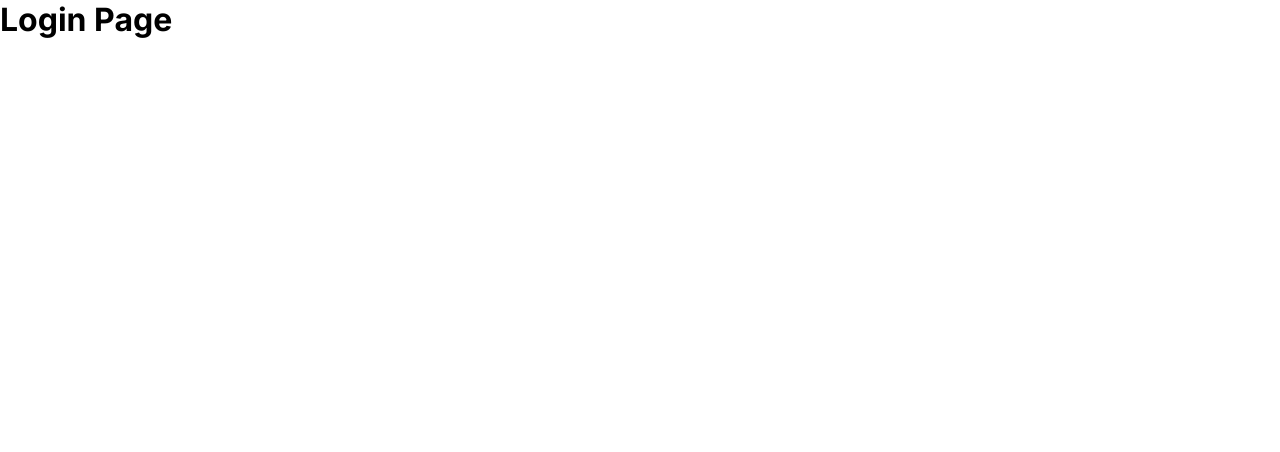
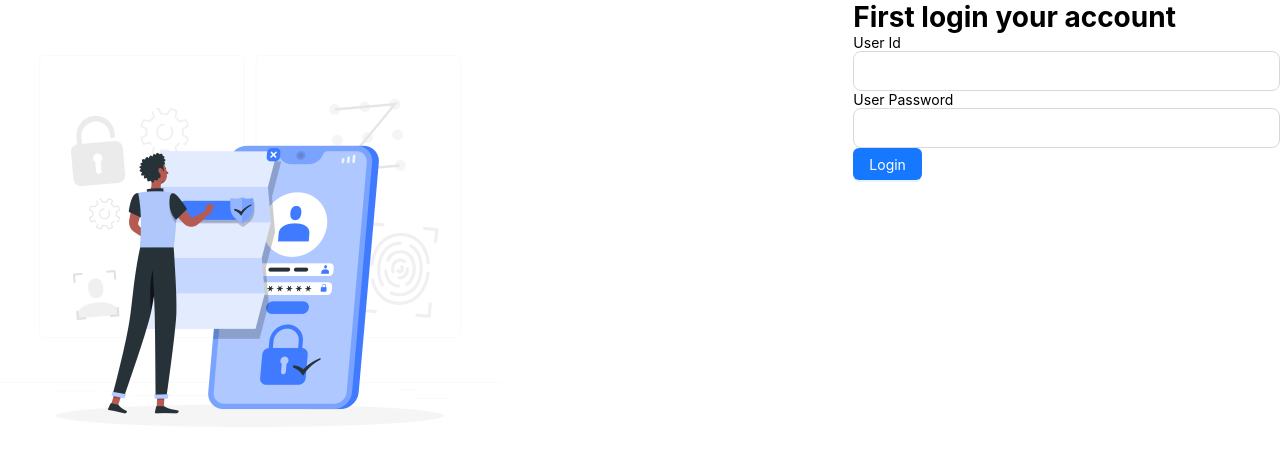
Before and after one commit to FaizulOsman/university-management-frontend, a Next.js app: page /login in a window 1280 px wide. Shown: the top 452 px of the page. Built offline with nearby package versions, Linux system fonts and the light colour scheme.

Commit message:
feat: login form created

```diff
--- a/src/app/login/page.tsx
+++ b/src/app/login/page.tsx
@@ -1,8 +1,51 @@
+"use client";
+
+import { Col, Row, Button } from "antd";
+import loginImage from "../../assets/login-image.png";
+import Image from "next/image";
+import Form from "@/components/Forms/Form";
+import FormInput from "@/components/Forms/FormInput";
+import { SubmitHandler } from "react-hook-form";
+
+type FormValues = {
+  id: string;
+  password: string;
+};
+
 const LoginPage = () => {
+  const onSubmit: SubmitHandler<FormValues> = (data) => {
+    try {
+      console.log(data);
+    } catch (err) {}
+  };
+
   return (
-    <div>
-      <h1>Login Page</h1>
-    </div>
+    <Row>
+      <Col sm={12} md={16} lg={16}>
+        <Image src={loginImage} width={500} alt="login image" />
+      </Col>
+      <Col sm={12} md={8} lg={8}>
+        <h1>First login your account</h1>
+        <div>
+          <Form submitHandler={onSubmit}>
+            <div>
+              <FormInput name="id" type="text" size="large" label="User Id" />
+            </div>
+            <div>
+              <FormInput
+                name="password"
+                type="password"
+                size="large"
+                label="User Password"
+              />
+            </div>
+            <Button type="primary" htmlType="submit">
+              Login
+            </Button>
+          </Form>
+        </div>
+      </Col>
+    </Row>
   );
 };
 
--- a/src/components/Forms/FormInput.tsx
+++ b/src/components/Forms/FormInput.tsx
@@ -10,7 +10,7 @@
   value?: string | string[] | undefined;
   id?: string;
   placeholder?: string;
-  validation: object;
+  validation?: object;
   label?: string;
 }
 
```
Also changed, not shown: src/assets/login-image.png (added).
